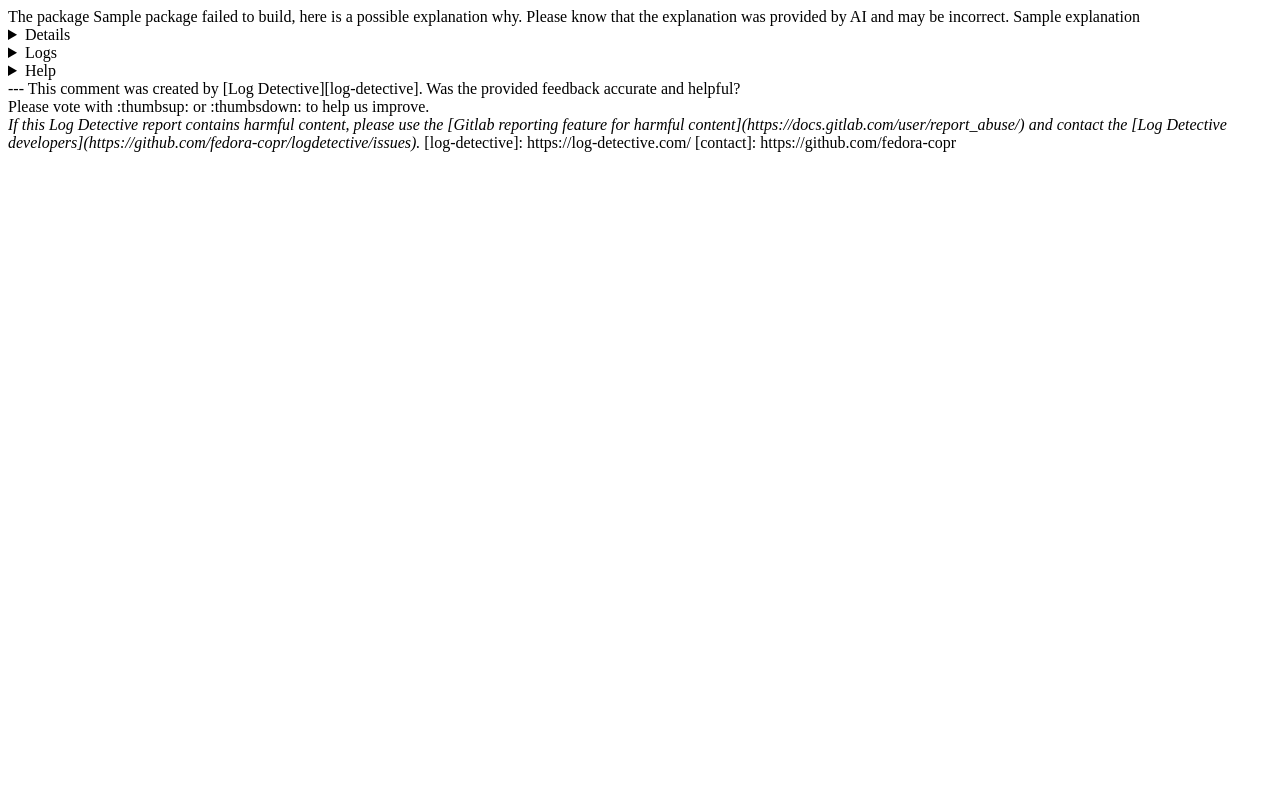
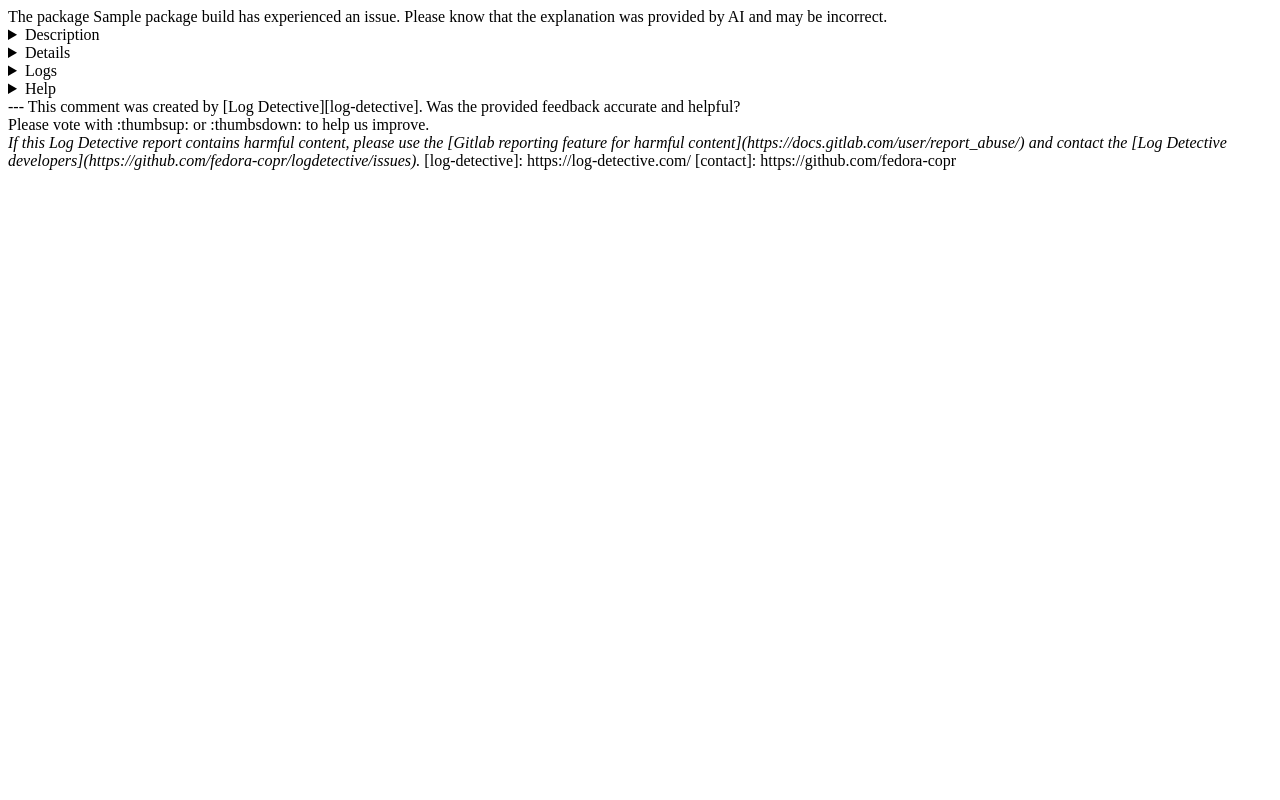
Before and after one commit to fedora-copr/logdetective, a Python web app: template logdetective/server/templates/gitlab_full_comment.md.j2 in a window 1280 px wide. Run offline with Jinja, Linux system fonts and the light colour scheme; the template is opened without the code that fills it: most values are stand-ins (such as "Sample title", 1, 10 or a date in 2020).

Commit message:
Moving explanation from Log Detective in a folded section, sligtly adjusting wording on the first line
Signed-off-by: Jiri Podivin <jpodivin@redhat.com>

```diff
--- a/logdetective/server/templates/gitlab_full_comment.md.j2
+++ b/logdetective/server/templates/gitlab_full_comment.md.j2
@@ -1,11 +1,14 @@
-The package {{ package }} failed to build, here is a possible explanation why.
+The package {{ package }} build has experienced an issue.
 
 Please know that the explanation was provided by AI and may be incorrect.
 {% if certainty > 0 %}
 In this case, we are {{ "%.2f" | format(certainty) }}% certain of the response {{ emoji_face }}.
 {% endif %}
 
-{{ explanation }}
+<details>
+  <summary>Description</summary>
+  {{ explanation }}
+</details>
 
 <details>
 <ul>
```
Also changed, not shown: logdetective/server/templates/gitlab_short_comment.md.j2 (+5 -2 lines).
